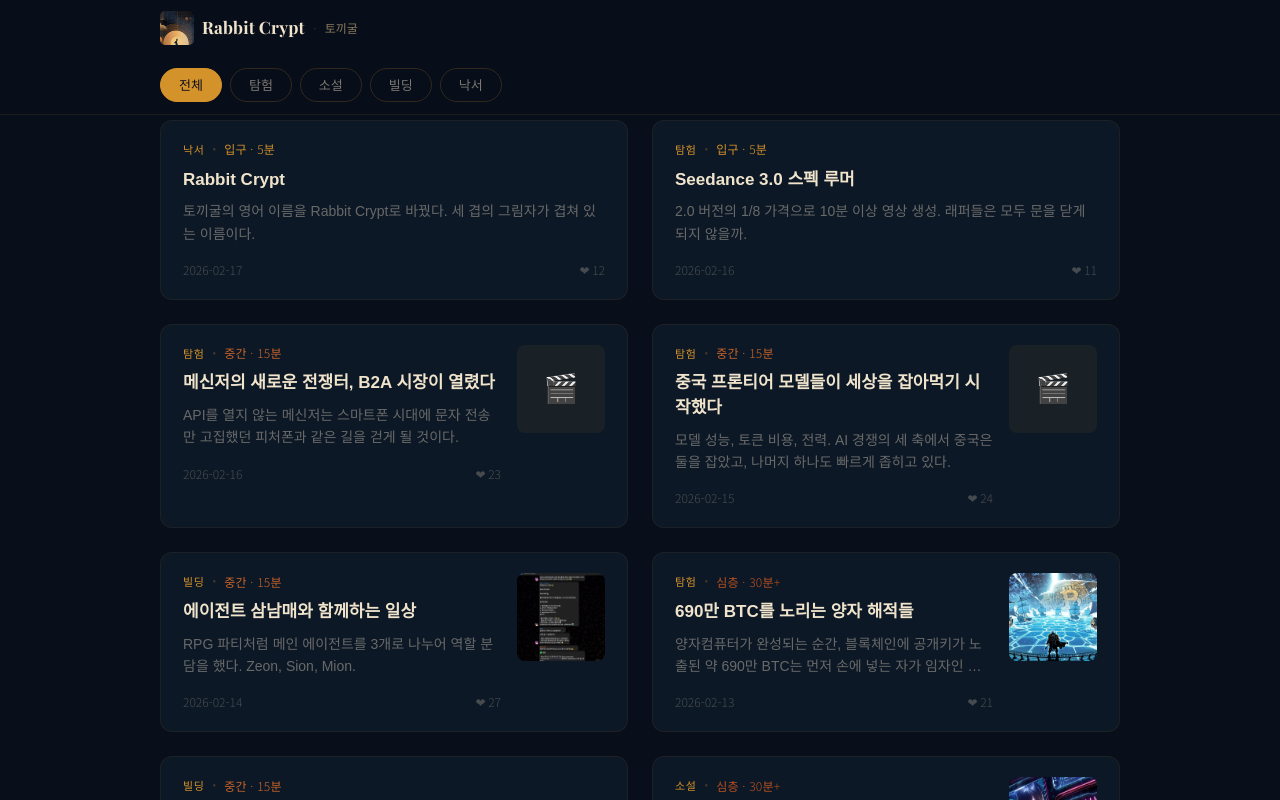
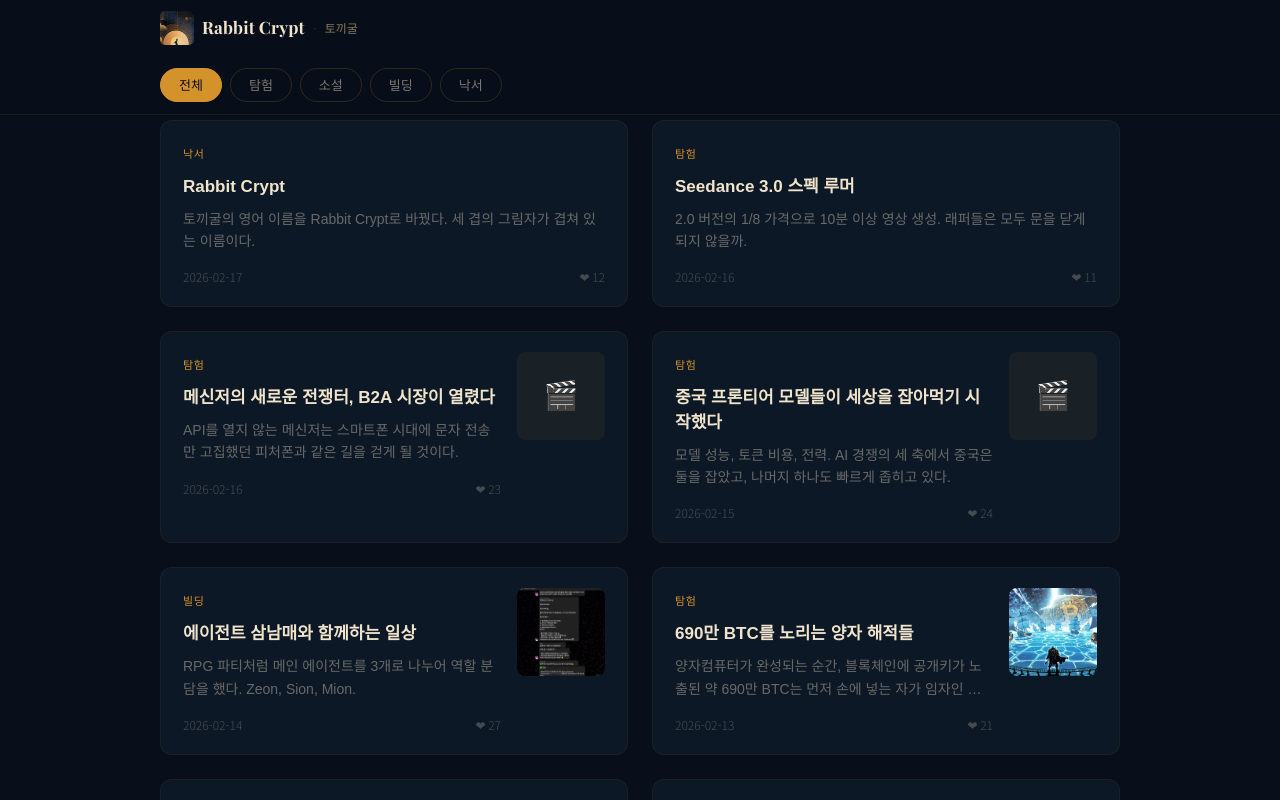
Before and after one commit to seojoonkim/rabbitcrypt, a Next.js app: page / in a window 1280 px wide. Built offline with nearby package versions, Linux system fonts and the light colour scheme.

Commit message:
Remove depth badge from cards, reduce read time estimates to 1/3

```diff
--- a/app/page.tsx
+++ b/app/page.tsx
@@ -166,8 +166,8 @@ export default function Home() {
                   {/* Card with thumbnail */}
                   <div style={{ display: 'flex', gap: '1rem', alignItems: 'flex-start' }}>
                     <div style={{ flex: 1, minWidth: 0 }}>
-                      {/* Category + depth */}
-                      <div className="flex items-center" style={{ gap: '0.5rem', marginBottom: '0.625rem' }}>
+                      {/* Category */}
+                      <div style={{ marginBottom: '0.625rem' }}>
                         <span
                           style={{
                             color: '#D4922A',
@@ -180,8 +180,6 @@ export default function Home() {
                         >
                           {categoryShort[post.category]}
                         </span>
-                        <span style={{ color: 'rgba(212,146,42,0.25)', fontSize: '0.375rem' }}>●</span>
-                        <DepthBadge depth={post.depth} />
                       </div>
 
                       {/* Title */}
--- a/data/posts.ts
+++ b/data/posts.ts
@@ -1752,9 +1752,9 @@ export const postsByCategory = (category: Category): Post[] =>
 
 export const depthLabel = (depth: DepthLevel): string => {
   const map: Record<DepthLevel, string> = {
-    entry: '입구 · 5분',
-    mid: '중간 · 15분',
-    deep: '심층 · 30분+',
+    entry: '입구 · 2분',
+    mid: '중간 · 5분',
+    deep: '심층 · 10분+',
   };
   return map[depth];
 };
```
